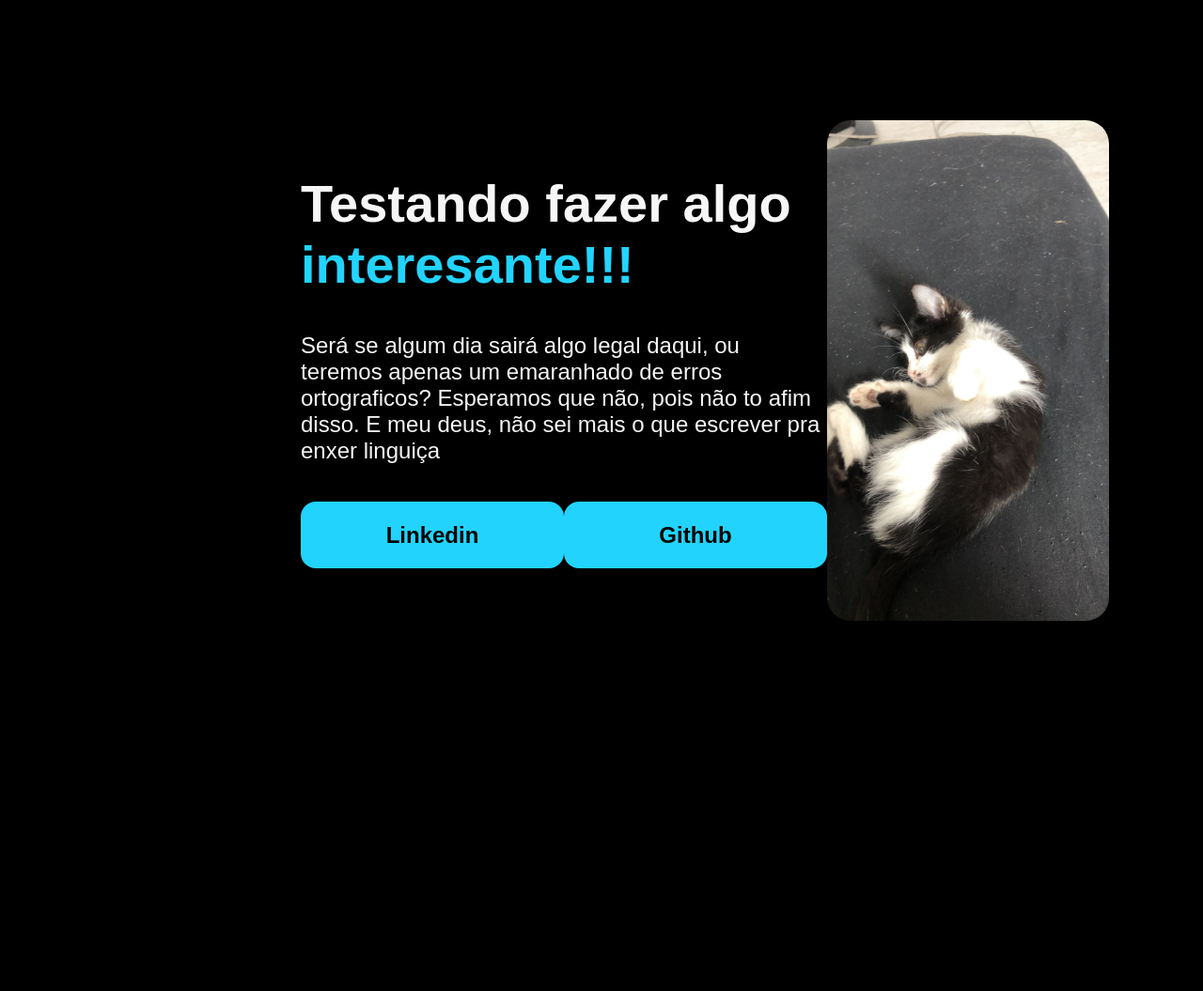
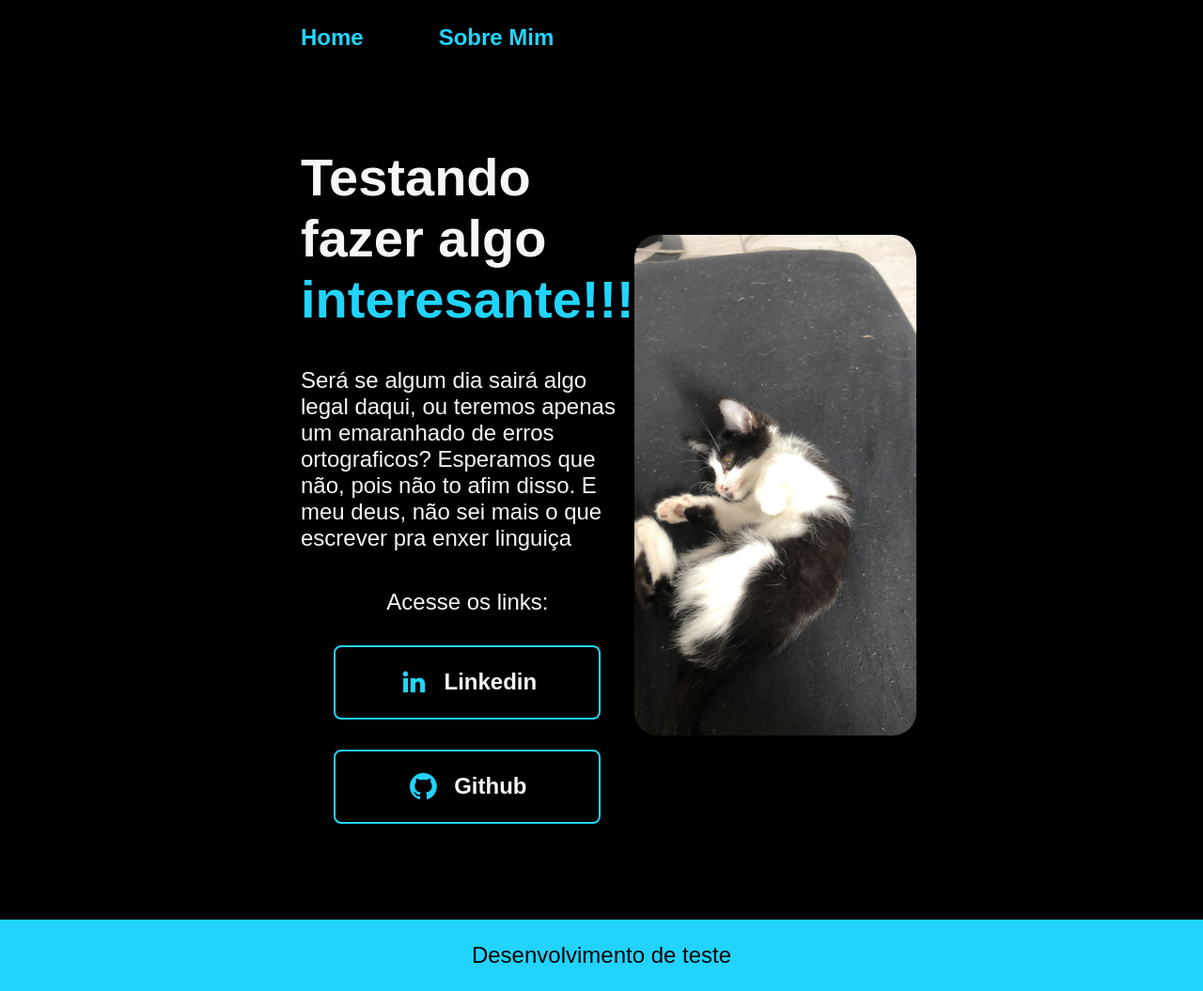
Before and after one commit to prutson/treinamento_html, a plain HTML site: page index.html in a window 1280 px wide. Shown: the whole page at 94% size. Before the commit the page ends 928 px from the top, so only its background shows below. Drawn offline with Linux system fonts and the light colour scheme.

Commit message:
adicionando header e footer, além de melhorias no main

```diff
--- a/index.html
+++ b/index.html
@@ -4,25 +4,35 @@
     <meta charset="UTF-8">
     <meta name="viewport" content="width=device-width, initial-scale=1.0">
     <title>Portifolio</title>
-    <link rel="stylesheet" href="style.css">
+    <link rel="stylesheet" href="./styles/style.css ">
 </head>
 <body>
-    <header>
+    <header class="cabeçalho">
+        <nav class="cabeçalho__menu">
+            <a class="cabeçalho__menu__link" href="index.html">Home</a>
+            <a class="cabeçalho__menu__link" href="about.html">Sobre Mim</a>
+        </nav>
     </header>
     <main class="apresentação">
         <section class="apresentação__conteudo">
             <h1 class="apresentação__conteudo__titulo">Testando fazer algo <strong class="titulo-destaque">interesante!!!</strong></h1>
             <p class="apresentação__conteudo__texto">Será se algum dia sairá algo legal daqui, ou teremos apenas um emaranhado de erros ortograficos? Esperamos que não, pois não to afim disso. E meu deus, não sei mais o que escrever pra enxer linguiça</p>
             <div class="apresentação__links">
-                <a class="apresentação__links__link" href="https://www.linkedin.com/in/joaopcneto/" target="_blank">Linkedin</a>
-                <a class="apresentação__links__link" href="https://github.com/prutson" target="_blank">Github</a>
+                <h2 class="apresentação__links__subtitulo">Acesse os links:</h2>
+                <a class="apresentação__links__link" href="https://www.linkedin.com/in/joaopcneto/" target="_blank">
+                    <img src="./assets/linkedin.png">Linkedin
+                </a>
+                <a class="apresentação__links__link" href="https://github.com/prutson" target="_blank">
+                    <img src="./assets/github.png">Github
+                </a>
             </div>
         </section>
-        <img src="imagens/dilma.jpg" alt="Gata frajola de cerca de 1 mês e meio, deitada bem fofinha">
+        <img src="./assets/dilma.jpg" class="dilminha" alt="Gata frajola de cerca de 1 mês e meio, deitada bem fofinha">
     </main>
-    <footer>
-
+    <footer class="rodape">
+        <p>
+            Desenvolvimento de teste
+        </p>
     </footer>
-    </h1>
 </body>
 </html>
--- a/style.css
+++ /dev/null
@@ -1,66 +0,0 @@
-* {
-    margin: 0;
-    padding: 0;
-}
-
-body {
-    height: 100vh;
-    box-sizing: border-box;
-    background-color: black;
-    color: #f6f6f6;
-}
-
-.titulo-destaque {
-    color: #22d4fd;
-}
-
-.apresentação {
-    margin: 10% 25%;
-    display: flex;
-    align-items: center;
-    justify-content: space-between;
-}
-
-img {
-    width: 300px;
-    border-radius: 25px;
-}
-
-.apresentação__conteudo {
-    width: 615px;
-    display: flex;
-    flex-direction: column;
-    gap: 40px;
-}
-
-.apresentação__conteudo__titulo {
-    font-size: 56px;
-    font-family: 'Poppins', sans-serif;
-}
-
-.apresentação__conteudo__texto{
-    font-size: 24px;
-    font-family: 'Montserrat', sans-serif;
-}
-
-.apresentação__links{
-    display: flex;
-    justify-content: space-between;
-}
-
-.apresentação__links__link{
-    background-color: #22d4fd;
-    width: 280px;
-    text-align: center;
-    border-radius: 16px;
-    font-size: 24px;
-    padding: 21.5px 0;
-    font-family: 'Montserrat', sans-serif;
-    font-weight: 600;
-    text-decoration: none;
-    color: black;
-}
-
-.apresentação__links__link:hover {
-    background-color: yellow;
-  }
--- /dev/null
+++ b/styles/style.css
@@ -0,0 +1,110 @@
+* {
+    margin: 0;
+    padding: 0;
+}
+
+.cabeçalho{
+    padding: 2% 0 0 25%;
+}
+
+.cabeçalho__menu{
+    display: flex;
+    gap: 80px;
+}
+
+.cabeçalho__menu__link{
+    font-family: 'Poppins', sans-serif;
+    font-size: 24px;
+    font-weight: 600;
+    color: #22D4FD;
+    text-decoration: none;
+}
+
+.cabeçalho__menu__link:hover{
+    color: #ffcc22;
+}
+
+body {
+    box-sizing: border-box;
+    background-color: #000000;
+    color: #F6F6F6;
+}
+
+.titulo-destaque {
+    color: #22d4fd;
+}
+
+.apresentação {
+    margin: 8% 25%;
+    display: flex;
+    align-items: center;
+    justify-content: space-between;
+}
+
+.dilminha {
+    width: 300px;
+    border-radius: 25px;
+}
+
+.apresentação__conteudo {
+    width: 615px;
+    display: flex;
+    flex-direction: column;
+    gap: 40px;
+}
+
+.apresentação__conteudo__titulo {
+    font-size: 56px;
+    font-family: 'Poppins', sans-serif;
+}
+
+.apresentação__conteudo__texto{
+    font-size: 24px;
+    font-family: 'Montserrat', sans-serif;
+}
+
+.apresentação__links{
+    display: flex;
+    flex-direction: column;
+    justify-content: space-between;
+    align-items: center;
+    gap: 32px;
+}
+
+.apresentação__links__subtitulo{
+    font-family: 'Poppins', sans-serif;
+    font-weight: 400;
+    font-size: 24px;
+}
+
+.apresentação__links__link{
+    /* background-color: #22d4fd; */
+    display: flex;
+    justify-content: center;
+    align-items: center;
+    gap: 16px;
+    border: 2px solid #22d4fd;
+    width: 280px;
+    text-align: center;
+    border-radius: 8px;
+    font-size: 24px;
+    padding: 21.5px 0;
+    font-family: 'Montserrat', sans-serif;
+    font-weight: 600;
+    text-decoration: none;
+    color: #f6f6f6;
+}
+
+.apresentação__links__link:hover {
+    background-color: #272727;
+}
+
+.rodape {
+    padding: 24px;
+    color: #000000;
+    background-color: #22D4FD;
+    text-align: center;
+    font-family: 'Montserrat', sans-serif;
+    font-size: 24px;
+    font-weight: 400;
+}
```
Also changed, not shown: about.html (added, +26 -0 lines), assets/dilma.jpg (renamed from Imagens/dilma.jpg), assets/github.png (added), assets/instagram.png (added), assets/linkedin.png (added), assets/twitch.png (added), assets/twitter.png (added).
